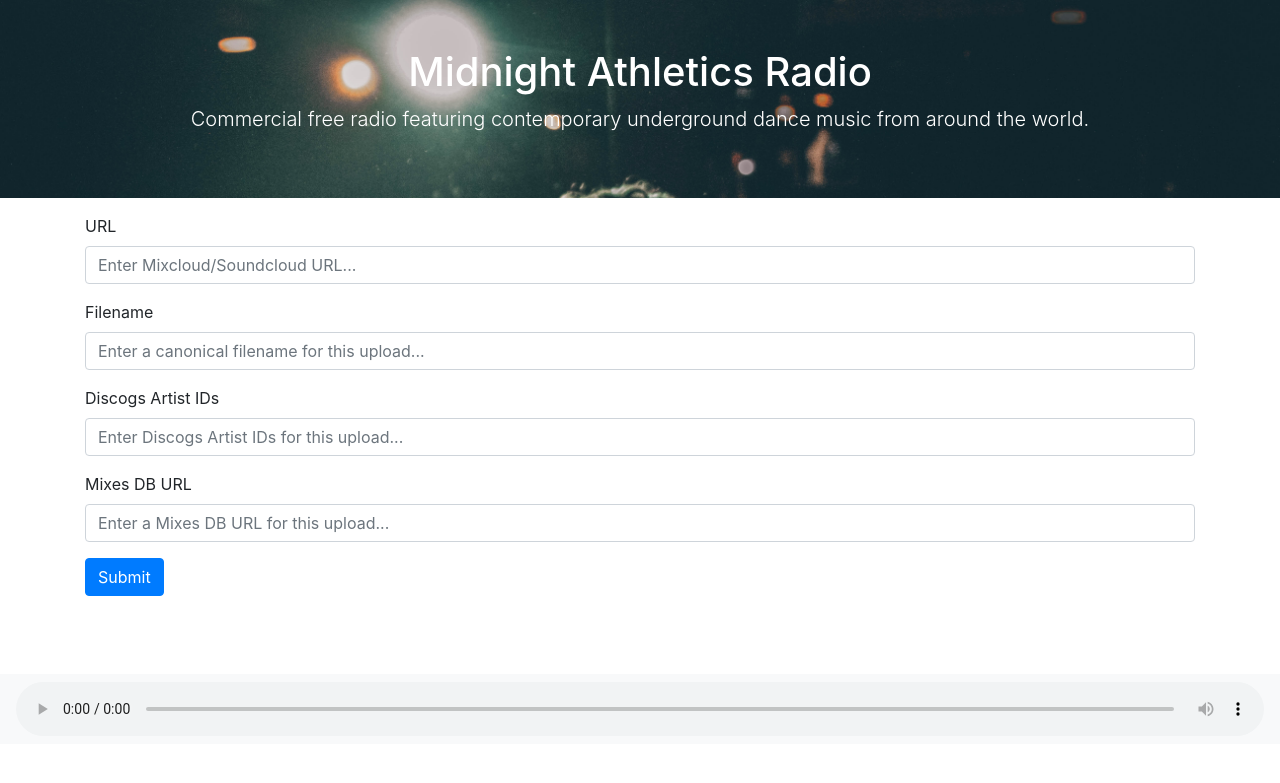
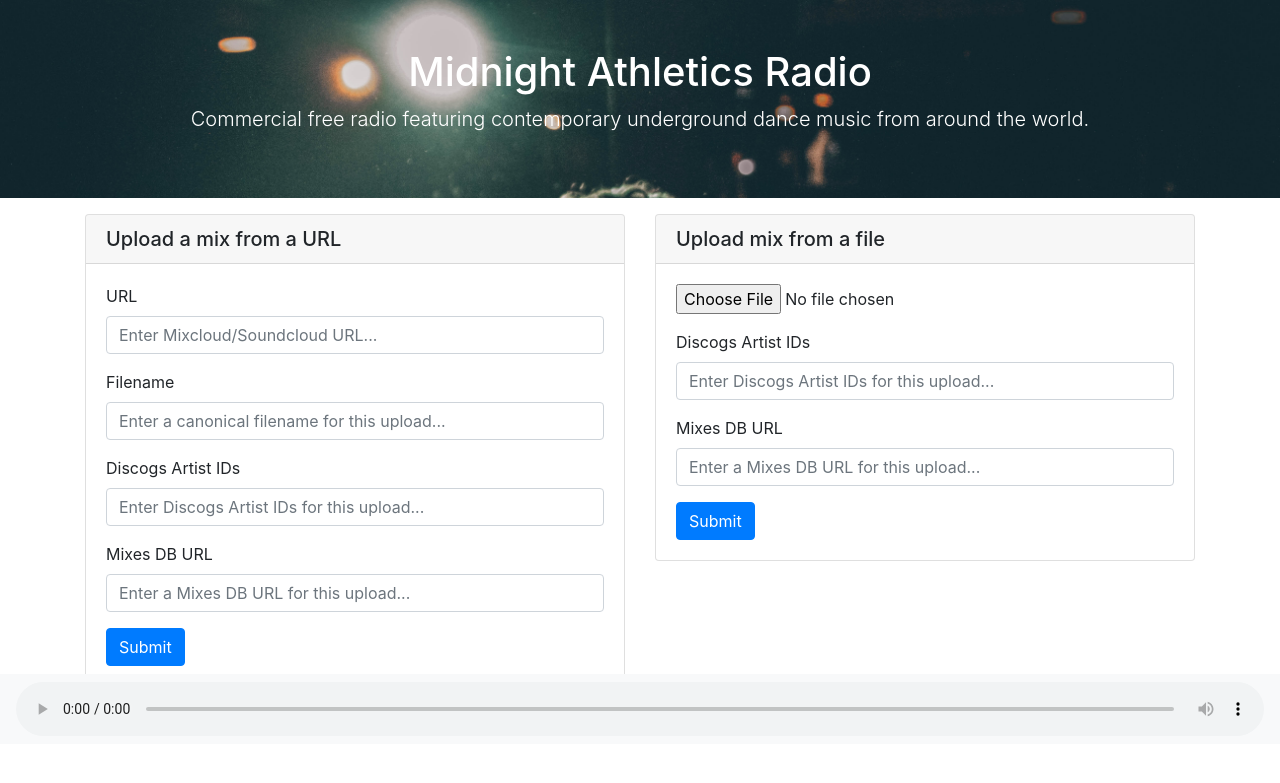
Before and after one commit to cburmeister/midnightathletics, a Flask app: page /upload in a window 1280 px wide. Shown: the part 56-839 px from the top of the page. Before the commit the page ends 792 px from the top, so only its background shows below. Run offline with Flask 2, Linux system fonts and the light colour scheme; some libraries are stand-ins or nearby versions.

Commit message:
Allow file uploads

```diff
--- a/app/app/main.py
+++ b/app/app/main.py
@@ -127,7 +127,27 @@ def now_playing():
 @app.route('/upload', methods=['GET', 'POST'])
 @auth.login_required
 def upload():
-    if request.method == 'POST':
+
+    if request.method == 'POST' and 'mixes' in request.files:
+
+        # Save the mix locally
+        mix = request.files['mixes']
+        mix.save('/data/mixes/{}'.format(mix.filename))
+
+        # Log the mix in the google sheet
+        sheet = get_google_sheet()
+        sheet.append_row([
+            mix.filename,
+            request.form.get('discogs_artist_ids'),
+            request.form.get('mixes_db_url'),
+        ])
+
+        # Ship it to s3 for safekeeping
+        upload_file_to_s3('/data/mixes/{}'.format(mix.filename), mix.filename)
+
+        flash('Uploaded {}'.format(mix.filename), category='success')
+
+    elif request.method == 'POST':
         url = request.form.get('url')
         filename = request.form.get('filename')
         if not url or not filename:
@@ -146,11 +166,13 @@ def upload():
             ])
 
             # Ship it to s3 for safekeeping
-            upload_file_to_s3('/data/mixes/' + filename, filename)
+            upload_file_to_s3('/data/mixes/{}'.format(filename), filename)
 
             flash('Uploaded {}'.format(filename), category='success')
+
         except Exception as e:
             flash(str(e), category='danger')
+
     return render_template('upload.html')
 
 
--- a/app/app/templates/upload.html
+++ b/app/app/templates/upload.html
@@ -2,6 +2,11 @@
 
 {% block body %}
     <div class="container mt-3 mb-3">
+        <div class="row">
+            <div class="col mb-3">
+                <div class="card">
+                    <h5 class="card-header">Upload a mix from a URL</h5>
+                    <div class="card-body">
                         <form action="{{ url_for('upload') }}" method="POST">
                             <div class="form-group">
                                 <label for="url">URL</label>
@@ -22,4 +27,29 @@
                             <button type="submit" class="btn btn-primary">Submit</button>
                         </form>
                     </div>
+                </div>
+            </div>
+            <div class="col">
+                <div class="card">
+                    <h5 class="card-header">Upload mix from a file</h5>
+                    <div class="card-body">
+                        <form action="{{ url_for('upload') }}" enctype="multipart/form-data" method="POST">
+                            <div class="form-group">
+                                <input type="file" name="mixes">
+                            </div>
+                            <div class="form-group">
+                                <label for="discogs_artist_ids">Discogs Artist IDs</label>
+                                <input class="form-control" name="discogs_artist_ids" placeholder="Enter Discogs Artist IDs for this upload...">
+                            </div>
+                            <div class="form-group">
+                                <label for="mixes_db_url">Mixes DB URL</label>
+                                <input class="form-control" name="mixes_db_url" placeholder="Enter a Mixes DB URL for this upload...">
+                            </div>
+                            <button type="submit" class="btn btn-primary">Submit</button>
+                        </form>
+                    </div>
+                </div>
+            </div>
+        </div>
+    </div>
 {% endblock %}
--- a/docker-compose.yml
+++ b/docker-compose.yml
@@ -9,6 +9,7 @@ services:
       - "443:443"
     restart: always
     volumes:
+      - ./nginx/proxy.conf:/etc/nginx/proxy.conf
       - /var/run/docker.sock:/tmp/docker.sock:ro
       - certs:/etc/nginx/certs:ro
       - conf:/etc/nginx/conf.d
```
Also changed, not shown: 1 other file. Lines whose indentation alone changed are shown as unchanged.
